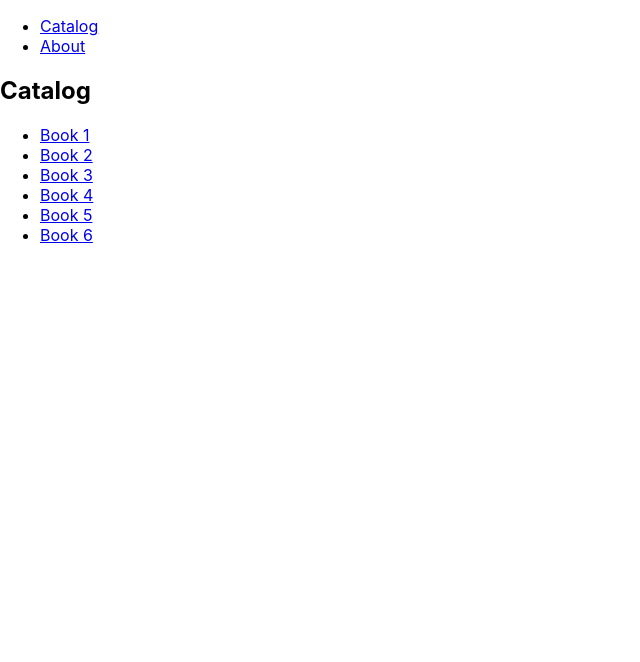
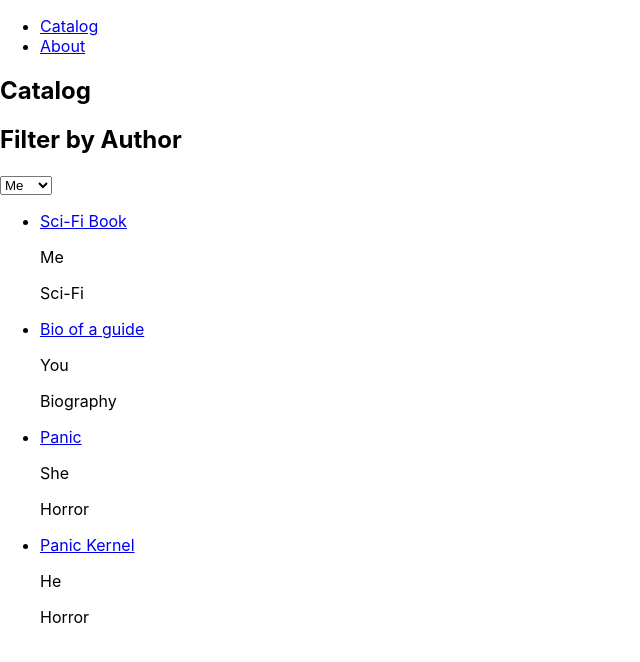
Before and after one commit to FrancoRosa/bookcatalog, a React (Create React App) app: page / in a window 1280 px wide. Shown: the top 662 px of the page, without its empty margins (0-640 px from the left). Built offline with nearby package versions, Linux system fonts and the light colour scheme.

Commit message:
Map state as props

```diff
--- a/src/actions/index.js
+++ b/src/actions/index.js
@@ -1,4 +1,5 @@
 export const FETCH_BOOKS = 'FETCH_BOOKS';
+export const FETCH_AUTHORS = 'FETCH_AUTHORS';
 export const CHANGE_FILTER = 'CHANGE_FILTER';
 
 export const fetchBooks = books => (
@@ -8,6 +9,13 @@ export const fetchBooks = books => (
   }
 );
 
+export const fetchAuthors = authors => (
+  {
+    authors,
+    type: FETCH_AUTHORS,
+  }
+);
+
 export const filterBooks = filter => (
   {
     filter,
--- a/src/components/App.js
+++ b/src/components/App.js
@@ -2,7 +2,7 @@ import React from 'react';
 import { Route, Switch } from 'react-router-dom'
 import Navbar from './Navbar';
 import BookInfo from './BookInfo';
-import BookCatalog from './BookCatalog';
+import BookCatalog from '../containers/BookCatalog';
 import About from './About';
 
 
--- a/src/components/BookCatalog.jsx
+++ /dev/null
@@ -1,18 +0,0 @@
-import React from 'react'
-import { Link } from 'react-router-dom'
-
-const BookCatalog = () => (
-  <div>
-    <h2>Catalog</h2>
-    <ul>
-      <li><Link to="/book/1">Book 1</Link></li>
-      <li><Link to="/book/2">Book 2</Link></li>
-      <li><Link to="/book/3">Book 3</Link></li>
-      <li><Link to="/book/4">Book 4</Link></li>
-      <li><Link to="/book/5">Book 5</Link></li>
-      <li><Link to="/book/6">Book 6</Link></li>
-    </ul>
-  </div>
-)
-
-export default BookCatalog;
--- /dev/null
+++ b/src/components/BookFilter.jsx
@@ -0,0 +1,21 @@
+import React from 'react';
+import PropTypes from 'prop-types';
+
+const BookFilter = ({ clickHandler, authors }) => {
+  return (
+    <div className="filter">
+      <h2>Filter by Author</h2>
+      <div>
+        <select id="filter" onChange={clickHandler}>
+          {authors.map(author => <option key={author.objectID}>{author}</option>)}
+        </select>
+      </div>
+    </div>
+  );
+};
+
+BookFilter.propTypes = {
+  clickHandler: PropTypes.func.isRequired,
+};
+
+export default BookFilter;
--- /dev/null
+++ b/src/components/BookPreview.jsx
@@ -0,0 +1,14 @@
+import React from 'react'
+import { Link } from 'react-router-dom'
+const BookPreview = ({ book }) => {
+  const route = id => `/book/${id}`
+  return(
+    <li>
+      <p><Link to={route(book.id)}>{book.title}</Link></p>
+      <p>{book.author}</p>
+      <p>{book.category}</p>
+    </li>
+  );
+}
+
+export default BookPreview;
--- /dev/null
+++ b/src/containers/BookCatalog.jsx
@@ -0,0 +1,31 @@
+import React from 'react'
+import { connect } from 'react-redux'
+import BookFilter from '../components/BookFilter'
+import { filterBooks } from '../actions'
+import BookPreview from '../components/BookPreview'
+
+
+const BookCatalog = ({authors, books, filter}) => {
+  return(
+    <div>
+      <h2>Catalog</h2>
+      <BookFilter authors={authors}/>
+      <ul>
+        {books.map(book => <BookPreview book={book}/>)}
+      </ul>
+    </div>
+)};
+
+const mapStateToProps = state => ({
+  books: state.books,
+  filter: state.filter,
+  authors: state.authors,
+});
+
+const mapDispatchToProps = dispatch => ({
+  filterBooks: filter => {
+    dispatch(filterBooks(filter));
+  },
+});
+
+export default connect(mapStateToProps, mapDispatchToProps)(BookCatalog);
--- a/src/index.js
+++ b/src/index.js
@@ -12,25 +12,35 @@ const initialState = {
     {
       id: 10,
       title: 'Sci-Fi Book',
+      author: 'Me',
       category: 'Sci-Fi',
     },
     {
       id: 20,
       title: 'Bio of a guide',
+      author: 'You',
       category: 'Biography',
     },
     {
       id: 30,
       title: 'Panic',
+      author: 'She',
       category: 'Horror',
     },
     {
-      id: 30,
+      id: 40,
       title: 'Panic Kernel',
+      author: 'He',
       category: 'Horror',
     },
   ],
   filter: 'All',
+  authors: [
+    'Me',
+    'He',
+    'She',
+    'They',
+  ]
 };
 
 const store = createStore(
--- /dev/null
+++ b/src/reducers/authors.js
@@ -0,0 +1,12 @@
+import { FETCH_AUTHORS } from '../actions/index';
+
+const authors = (state = [], action) => {
+  switch (action.type) {
+    case FETCH_AUTHORS:
+      return action.authors;
+    default:
+      return state;
+  }
+};
+
+export default authors;
--- a/src/reducers/index.js
+++ b/src/reducers/index.js
@@ -1,10 +1,12 @@
 import { combineReducers } from 'redux';
+import authors from './authors';
 import books from './books';
 import filter from './filter';
 
 const rootReducer = combineReducers({
   books,
   filter,
+  authors,
 });
 
 export default rootReducer;
```
